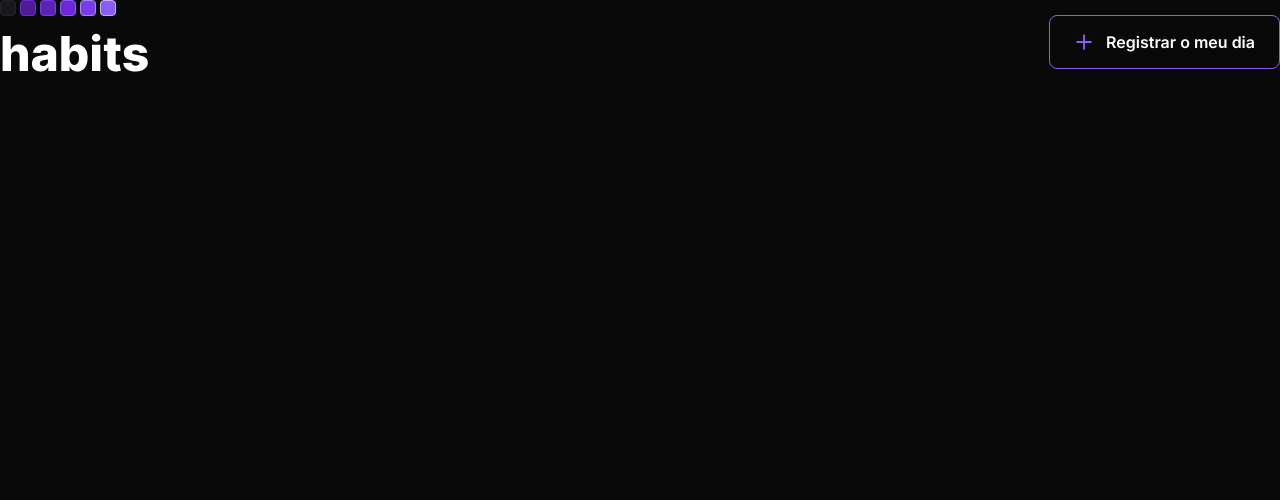
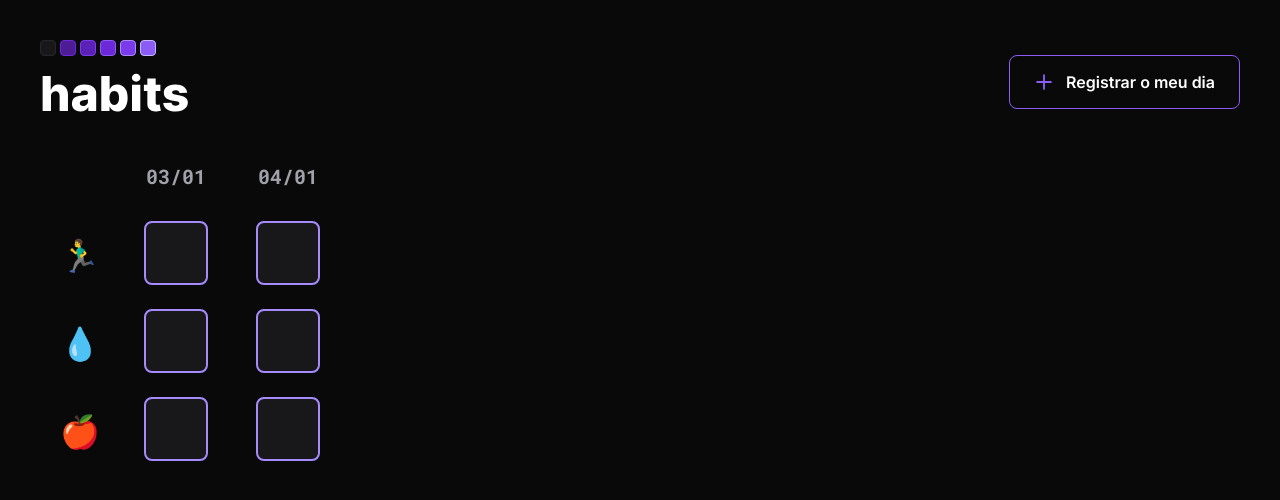
Before and after one commit to KellyRodrigues85/Projetos, a plain HTML site: page nlw_setup/index.html in a window 1280 px wide. Drawn offline with Linux system fonts and the light colour scheme.

Commit message:
display flex

```diff
--- a/nlw_setup/index.html
+++ b/nlw_setup/index.html
@@ -4,7 +4,7 @@
 
     <link rel="preconnect" href="https://fonts.googleapis.com">
     <link rel="preconnect" href="https://fonts.gstatic.com" crossorigin>
-    <link href="https://fonts.googleapis.com/css2?family=Inter:wght@600&display=swap" rel="stylesheet">
+    <link href="https://fonts.googleapis.com/css2?family=Inter:wght@600&family=Roboto+Mono:wght@700&display=swap" rel="stylesheet">
 
     <meta charset="UTF-8">
     <meta http-equiv="X-UA-Compatible" content="IE=edge">
@@ -21,5 +21,31 @@
 
     </header>
 
+    <form>
+        <div class="habits">
+            <div class="habit">🏃‍♂️</div>
+            <div class="habit">💧</div>
+            <div class="habit">🍎</div>
+        </div>
+        <div class="days">
+            <div class="day">
+                <div>03/01</div>
+                <input type="checbox" name="run">
+                <input type="checbox" name="water">
+                <input type="checbox" name="food">
+            </div>
+
+            <div class="day">
+                <div>04/01</div>
+                <input type="checbox" name="run">
+                <input type="checbox" name="water">
+                <input type="checbox" name="food">
+            </div>
+
+
+         </div>
+    </form>
+
+
   </body>
 </html>
--- a/nlw_setup/style.css
+++ b/nlw_setup/style.css
@@ -14,6 +14,7 @@ header{
     display: flex;
     align-items: center;
     justify-content: space-between;
+    padding: 40px;
  }
 
  button{
@@ -22,11 +23,83 @@ header{
     border: 1px solid #8B5CF6;
     background-color: transparent;
     color: white;
+
     display: flex;
+    gap: 12px;
     align-items: center;
+
     font-family: 'Inter', sans-serif;
     font-weight: 600;
     font-size: 16px;
     line-height: 125%;
-    gap: 12px;
  }
+
+ form{
+    display: flex ;
+    padding: 0 48px ;
+ }
+
+.habits{
+    margin-top: 60px;
+    display: flex;
+    flex-direction: column ;
+
+    gap: 24px;
+
+
+}
+
+.habit{
+    width: 64px;
+    height: 64px;
+
+    font-size: 32px;
+    display: flex;
+    align-items: center;
+    justify-content: center;
+}
+
+ .days {
+    display: flex;
+    gap: 48px;
+    margin-left: 32px;
+ }
+
+ .day{
+    display: flex;
+    flex-direction: column;
+    gap: 24px;
+ }
+
+ .day div{
+    margin-bottom: 8px;
+
+    font-family: 'Roboto Mono';
+    font-size: 20px;
+    line-height: 125%;
+
+    color: #A1A1AA;
+
+    text-align: center;
+
+ }
+
+ input{
+    appearance: none;
+    -webkit-appearance: none;
+
+    width: 64px;
+    height: 64px;
+
+    border: 2px solid #A78BFA;
+    border-radius: 8px;
+
+    background: #18181B;
+
+ }
+
+ input:checked{
+    background: #8B5CF6;
+    border: 2px solid #A78BFA
+
+ }
```
